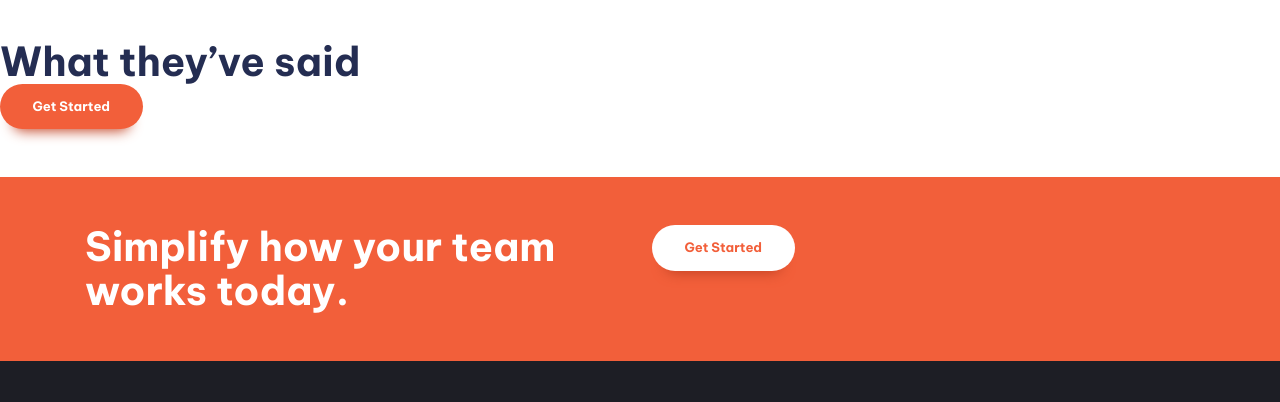
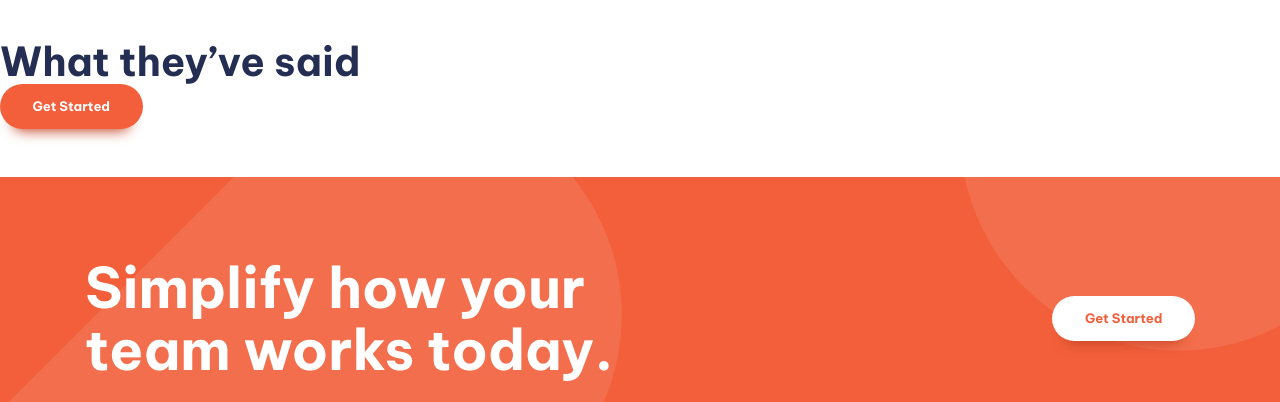
Before and after one commit to alireza-constantin/manage-landing-page, a website built with Vite: page index.html in a window 1280 px wide. Shown: the part 1358-1760 px from the top of the page. Built offline with nearby package versions, Linux system fonts and the light colour scheme.

Commit message:
call to action background and postioning

```diff
--- a/index.html
+++ b/index.html
@@ -106,13 +106,13 @@
 				<button class="button">Get Started</button>
 			</section>
 
-			<section class="cta | padding-block-700 bg-accent-400 text-neutral-100">
+			<section class="cta | padding-block-900 bg-accent-400 text-neutral-100">
 				<div class="container">
-					<div class="even-columns">
+					<div class="even-columns align-items-centre">
 						<div>
-							<p class="fs-secondary-heading fw-bold">Simplify how your team works today.</p>
+							<p class="fs-primary-heading fw-bold">Simplify how your team works today.</p>
 						</div>
-						<div>
+						<div class="align-self-end-md">
 							<button class="button" data-type="inverted">Get Started</button>
 						</div>
 					</div>
--- a/style.css
+++ b/style.css
@@ -237,6 +237,20 @@ p[data-width='wide'] {
   gap: 1.5rem;
 }
 
+.align-items-centre {
+  align-items: center;
+}
+
+.align-self-end-md {
+  justify-self: end;
+}
+
+@media (max-width: 50em) {
+  .align-self-end-md {
+    justify-self: center;
+  }
+}
+
 @media (min-width: 50em) {
   .even-columns {
     grid-auto-flow: column;
@@ -404,3 +418,27 @@ body {
     display: none;
   }
 }
+
+
+.cta {
+  position: relative;
+  isolation: isolate;
+}
+
+.cta::before {
+  content: '';
+  position: absolute;
+  background-image: url('images/bg-tablet-pattern.svg'),
+    url('images/bg-tablet-pattern.svg');
+  background-position: -12rem -5rem, 60rem -40rem;
+  opacity: 0.1;
+  background-repeat: no-repeat;
+  inset: 0;
+  z-index: -1;
+}
+
+@media (max-width: 50em) {
+  .cta {
+    text-align: center;
+  }
+}
```
